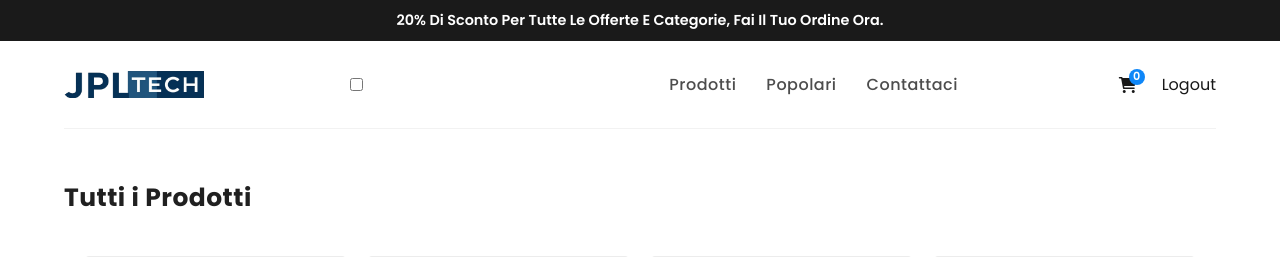
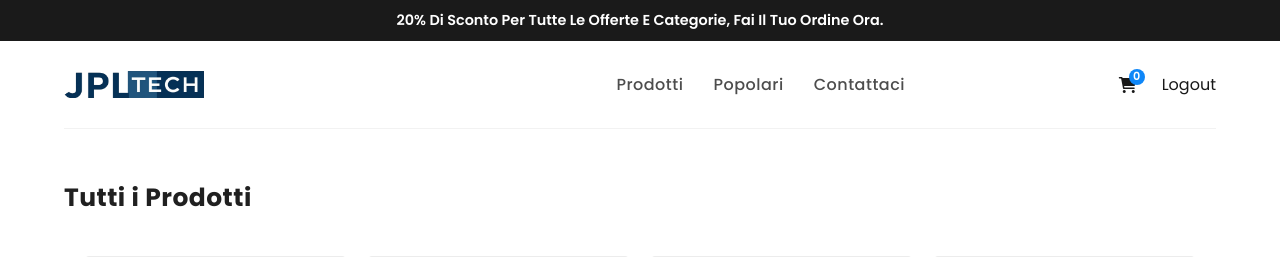
Before and after one commit to Janvir2006/ProgTepsit, a FastAPI app: page /hot_products in a window 1280 px wide. Shown: the top 257 px of the page. Run offline with FastAPI, Linux system fonts and the light colour scheme; data comes from the database, SQL or seed files in the repository.

Commit message:
Update hot_products.html

```diff
--- a/templates/hot_products.html
+++ b/templates/hot_products.html
@@ -80,8 +80,7 @@
         <a href="user_dashboard" class="logo">
             <img src="../static/images/logo_normale_v2.png" />
         </a>
-        <!--**menu-btn****-->
-        <input type="checkbox" class="menu-btn" id="menu-btn">
+
         <label for="menu-btn" class="menu-icon">
             <span class="nav-icon"></span>
         </label>
```
